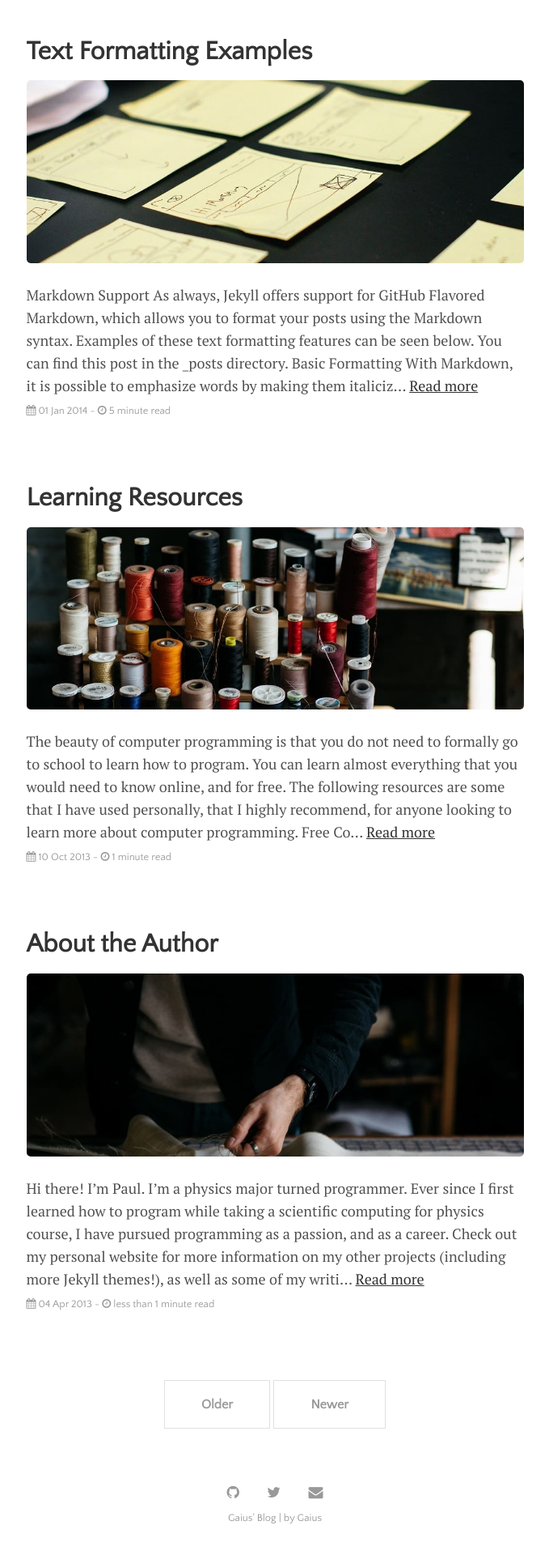
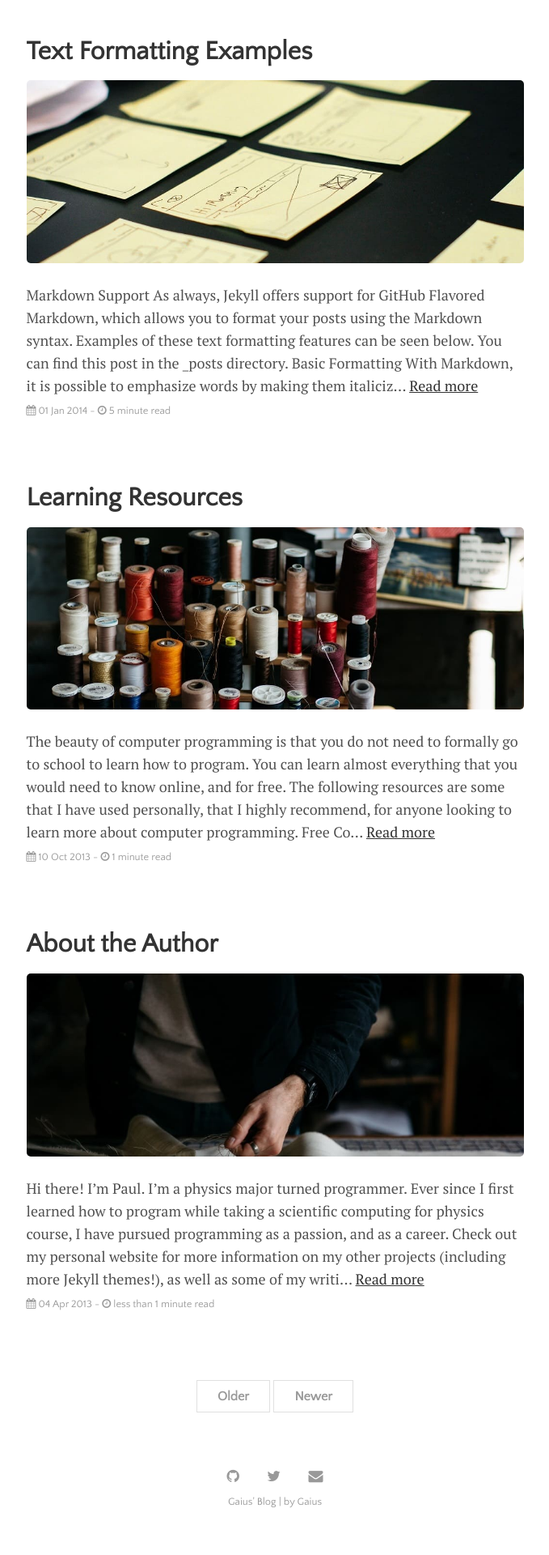
Before and after one commit to gaius-qi/gaius-qi.github.io, a Jekyll site: the page built from index.html, in a window 1280 px wide. Shown: the part 1223-3143 px from the top of the page at 81% size, without its empty margins (300-979 px from the left). Built offline with Jekyll 4.4.1, drawn with Linux system fonts in a browser that asks for light colours; the list of posts is cut into pages by our own code.

Commit message:
feat: button

```diff
--- a/assets/css/main.css
+++ b/assets/css/main.css
@@ -193,7 +193,7 @@ hr {
 .pagination-button {
   color: #999;
   border: 1px solid #e0e0e0;
-  padding: 15px 45px;
+  padding: 5px 25px;
   display: inline-block;
   font-size: 16px;
   font-weight: bold;
```
